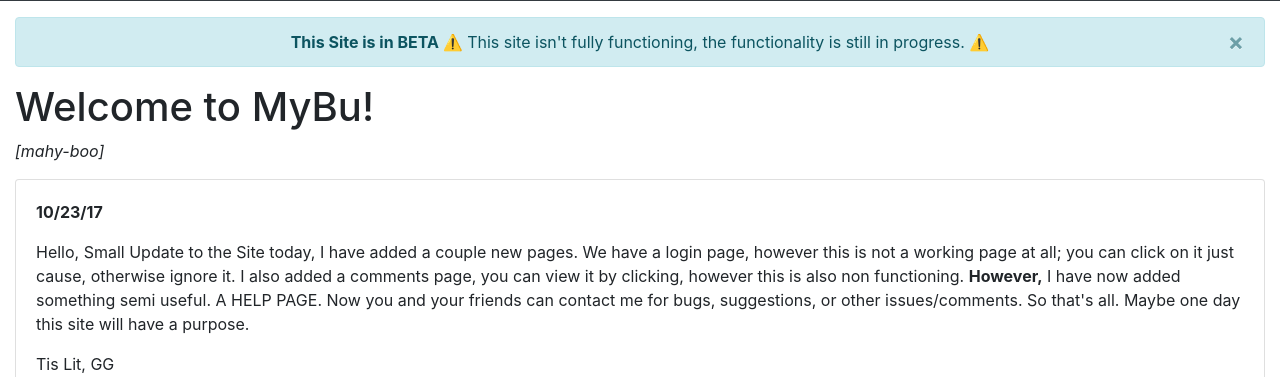
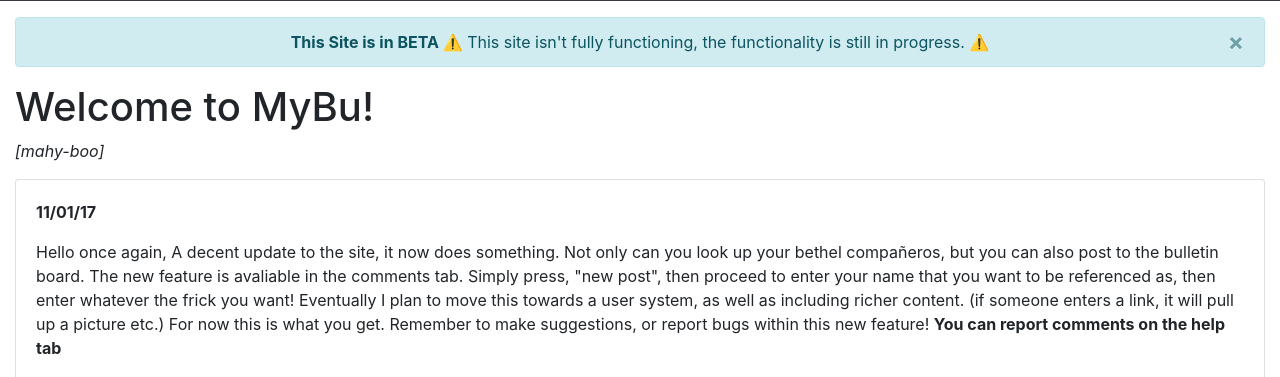
Before and after one commit to gruntygap/MyBuDirectory, a Flask app: page / in a window 1280 px wide. Shown: the part 55-432 px from the top of the page. Run offline with Flask 2, Linux system fonts and the light colour scheme; some libraries are stand-ins or nearby versions.

Commit message:
Hotfixes and New Post

```diff
--- a/app/comment.py
+++ b/app/comment.py
@@ -11,6 +11,8 @@ from sqlite3 import Error
 def start_comments():
     # TODO Load comments once feature is added
     comments = get_comments()
+    # Reverses the Array to make it chronologically accurate
+    comments = reversed(comments)
     return render_template('comments.html', comments=comments)
 
 
@@ -100,7 +102,8 @@ class Comment:
     def set_time_stamp(time_stamp):
         if time_stamp is None:
             # creates time stamp of creation of the comment
-            time = datetime.datetime.now().isoformat()
+            time = datetime.datetime.now().strftime("%m/%d/%y - %H:%M")
+
             return time
         else:
             return time_stamp
--- a/app/templates/index.html
+++ b/app/templates/index.html
@@ -2,6 +2,26 @@
 {% block content %}
     <h1>Welcome to MyBu!</h1>
     <p><i>[mahy-boo]</i></p>
+    <div class="card">
+        <div class="card-body">
+            <p><b>11/01/17</b></p>
+            <p>
+                Hello once again,
+                A decent update to the site, it now does something. Not only can you look up your bethel compañeros, but
+                you can also post to the bulletin board. The new feature is avaliable in the comments tab. Simply press,
+                "new post", then proceed to enter your name that you want to be referenced as, then enter whatever the
+                frick you want! Eventually I plan to move this towards a user system, as well as including richer
+                content. (if someone enters a link, it will pull up a picture etc.) For now this is what you get.
+                Remember to make suggestions, or report bugs within this new feature! <strong>You can report comments on the help tab</strong>
+            </p>
+            <p>
+                Thanksgiving Lit, GG
+            </p>
+            <iframe src="https://giphy.com/embed/uJSlAuoxMbl0A" width="200" frameBorder="0"
+                    class="giphy-embed" allowFullScreen></iframe>
+            <p><a href="https://giphy.com/gifs/idubbbztv-thats-pretty-good-uJSlAuoxMbl0A">via GIPHY</a></p>
+        </div>
+    </div>
     <div class="card">
         <div class="card-body">
             <p><b>10/23/17</b></p>
```
Also changed, not shown: app/templates/comments.html (+12 -4 lines), app/templates/newCommentForm.html (deleted, +0 -37 lines).
